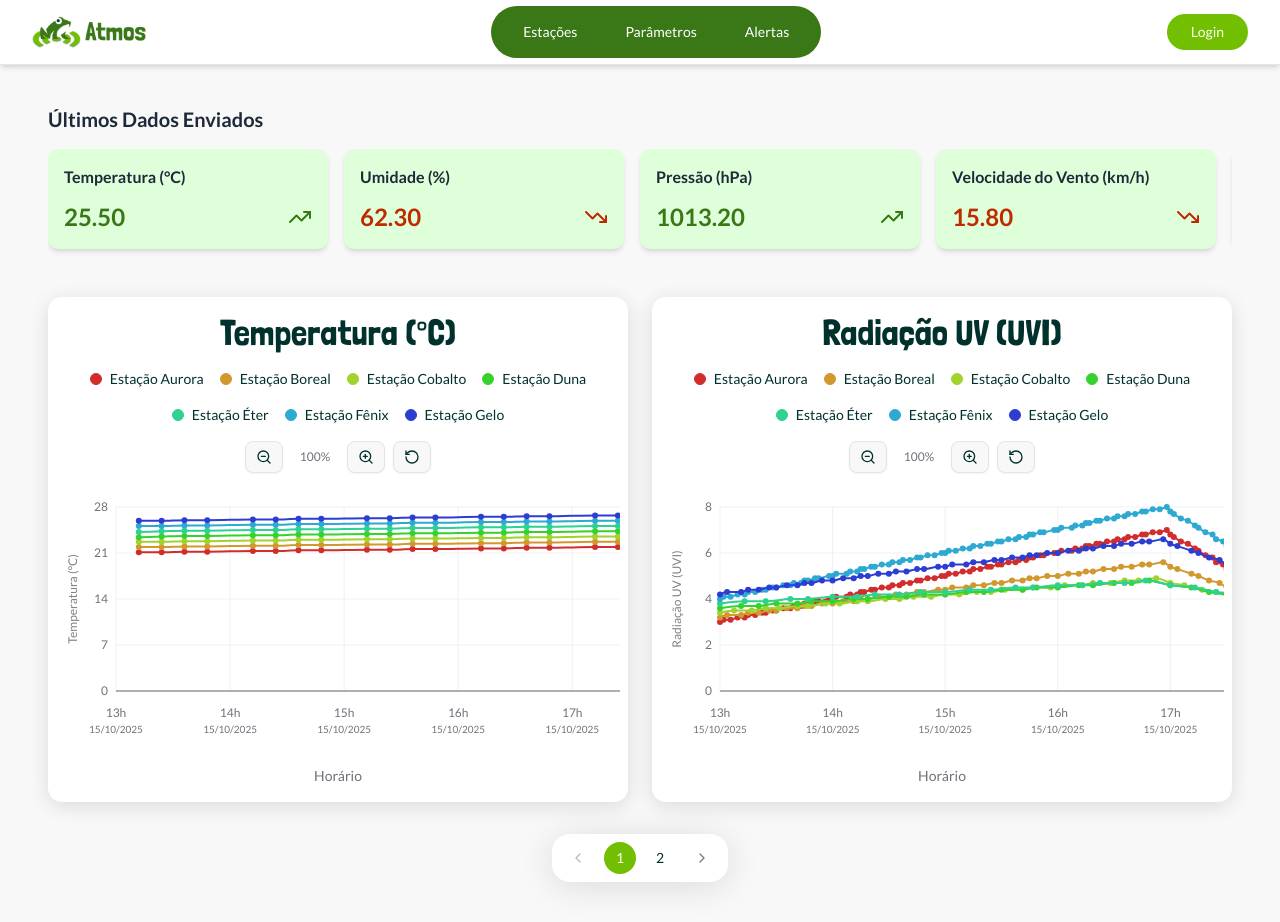
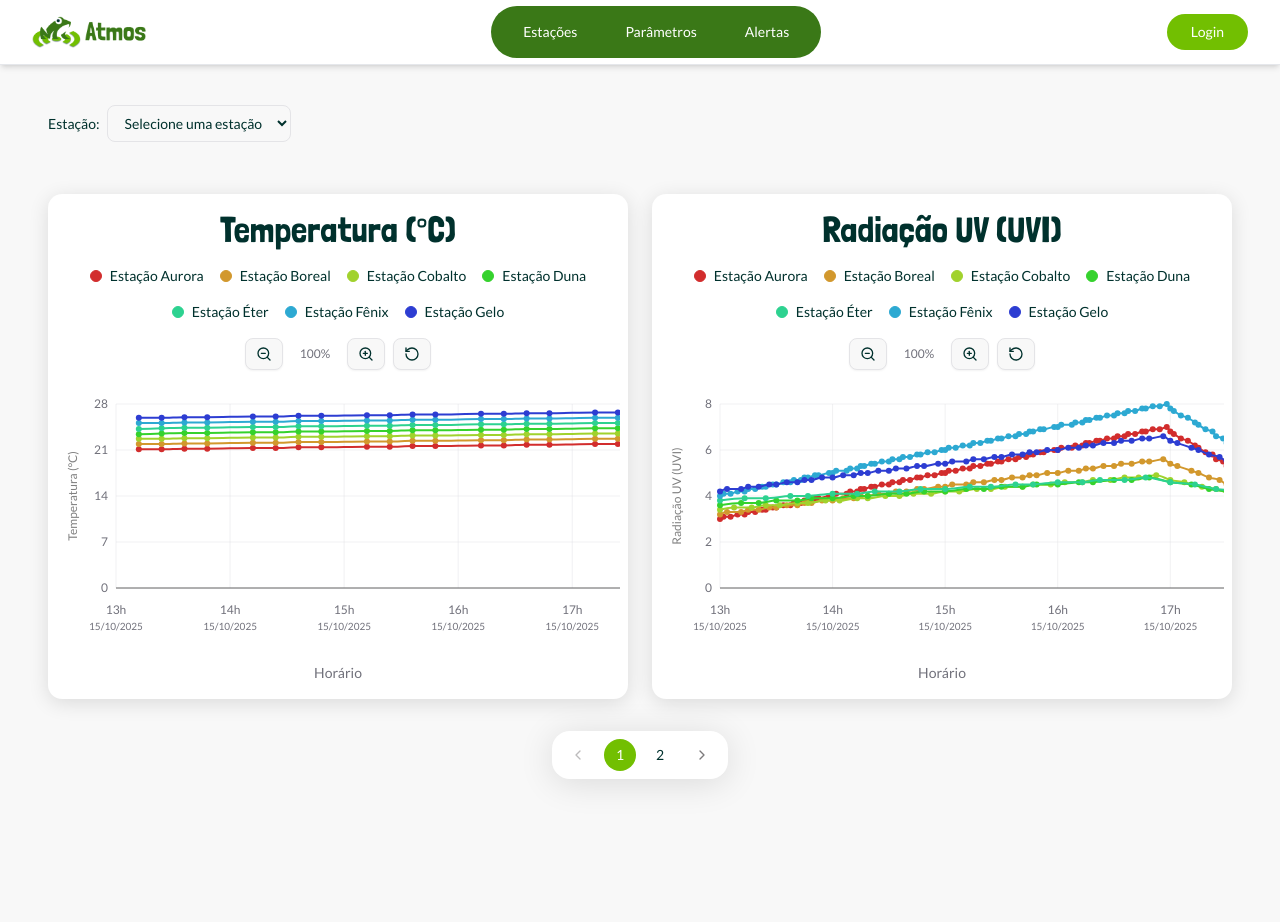
Before and after one commit to SkyFlyTeam/Atmos-frontend, a Next.js app: page /dashboard in a window 1280 px wide. After the commit the page ends 819 px from the top, so only its background shows below. Built offline with nearby package versions, Linux system fonts and the light colour scheme; a web font is replaced by a local one.

Commit message:
AT-37 fix: ajuste dos dados mockados e apresentação dos cards

```diff
--- a/package.json
+++ b/package.json
@@ -21,7 +21,7 @@
     "class-variance-authority": "^0.7.1",
     "clsx": "^2.1.1",
     "cmdk": "^1.1.1",
-    "date-fns": "^4.1.0",
+    "date-fns": "^2.30.0",
     "lucide-react": "^0.542.0",
     "next": "15.5.2",
     "postcss": "^8.5.6",
--- a/src/components/LatestDataCard/LatestDataCard.tsx
+++ b/src/components/LatestDataCard/LatestDataCard.tsx
@@ -21,12 +21,6 @@ const LatestDataCard: React.FC<LatestDataCardProps> = ({
     return null;
   };
 
-  const getTrendColor = () => {
-    if (tendencia === 'up') return '#3A7817';
-    if (tendencia === 'down') return '#BF2A01';
-    return '#666666'; // cor neutra para stable
-  };
-
   return (
     <div
       className="min-w-[280px] rounded-lg shadow-md p-4 flex flex-col justify-between"
@@ -34,7 +28,7 @@ const LatestDataCard: React.FC<LatestDataCardProps> = ({
     >
       {/* Título do parâmetro */}
       <div className="mb-3">
-        <h3 className="text-base font-semibold text-gray-800 truncate">
+        <h3 className="text-base font-semibold truncate" style={{ color: '#3A7817' }}>
           {tipo_parametro}
         </h3>
       </div>
@@ -42,10 +36,7 @@ const LatestDataCard: React.FC<LatestDataCardProps> = ({
       {/* Valor e ícone de tendência */}
       <div className="flex items-center justify-between">
         <div className="flex-1">
-          <p
-            className="text-2xl font-bold"
-            style={{ color: getTrendColor() }}
-          >
+          <p className="text-2xl font-bold" style={{ color: '#3A7817' }}>
             {ultimo_valor.toFixed(2)}
           </p>
         </div>
--- a/src/components/LatestDataCardsContainer/LatestDataCardsContainer.tsx
+++ b/src/components/LatestDataCardsContainer/LatestDataCardsContainer.tsx
@@ -1,102 +1,113 @@
-import React, { useEffect, useState } from 'react';
+import React, { useEffect, useMemo, useState } from 'react';
 import LatestDataCard from '@/components/LatestDataCard/LatestDataCard';
-import { capturaValorServices } from '@/services/capturaValorServices';
-import { LatestCapturaValor } from '@/interfaces/CapturaValor';
-import { ApiException } from '@/config/apiException';
 import styles from './LatestDataCardsContainer.module.css';
-import { mockLatestCapturaValores } from './mockLatestData'; // Dados mockados para desenvolvimento
+import mockParametros from '@/pages/dashboard/dadosMockados';
+import { format, parse } from 'date-fns';
 
-// CONFIGURAÇÃO: Altere para 'true' quando o endpoint estiver pronto
-const USE_MOCK_DATA = true;
+type LatestComputed = {
+  tipo_parametro: string;
+  ultimo_valor: number;
+  tendencia: 'up' | 'down' | 'stable';
+  datetime: string; // ISO-like in mock format
+};
 
 const LatestDataCardsContainer: React.FC = () => {
-  const [latestData, setLatestData] = useState<LatestCapturaValor[]>([]);
-  const [loading, setLoading] = useState<boolean>(true);
-  const [error, setError] = useState<string | null>(null);
+  const [selectedStation, setSelectedStation] = useState<string>('');
+  const [latestData, setLatestData] = useState<LatestComputed[]>([]);
+
+  // Lista única de estações a partir dos dados mockados
+  const stations = useMemo(() => {
+    const set = new Set<string>();
+    (mockParametros as any[]).forEach((p: any) => {
+      (p.estacoes || []).forEach((s: string) => set.add(s));
+    });
+    return Array.from(set).sort();
+  }, []);
+
+  // Os dados mockados estão no formato 'yyyy-MM-dd HH:mm'
+  const parseDt = (s: string) => parse(s, 'yyyy-MM-dd HH:mm', new Date());
 
   useEffect(() => {
-    const fetchLatestData = async () => {
-      setLoading(true);
-      setError(null);
+    if (!selectedStation) {
+      setLatestData([]);
+      return;
+    }
 
-      try {
-        if (USE_MOCK_DATA) {
-          // MODO DESENVOLVIMENTO: Usando dados mockados
-          await new Promise(resolve => setTimeout(resolve, 1000)); // Simula delay da API
-          setLatestData(mockLatestCapturaValores);
-        } else {
-          // MODO PRODUÇÃO: Usando API real
-          const result = await capturaValorServices.getLatestCapturaValores();
+    // Para cada tipo_parametro, encontrar o último dado (por datetime) da estação selecionada
+    const computed: LatestComputed[] = (mockParametros as any[]).map((p: any) => {
+      const serie = (p.dados || []).filter((d: any) => typeof d[selectedStation] === 'number');
+      if (serie.length === 0) return null;
 
-          if (result instanceof ApiException) {
-            setError(result.message);
-            setLatestData([]);
-          } else if (Array.isArray(result)) {
-            setLatestData(result);
-          } else {
-            console.error('Resposta da API não é um array:', result);
-            setError('Formato de dados inválido da API.');
-            setLatestData([]);
+      // Ordena por datetime asc e pega o último
+      const ordered = [...serie].sort((a, b) => +parseDt(a.datetime) - +parseDt(b.datetime));
+      const last = ordered[ordered.length - 1];
+      const lastVal: number = last[selectedStation];
+
+      // Encontra o último valor diferente (variação)
+      let tendencia: 'up' | 'down' | 'stable' = 'stable';
+      for (let i = ordered.length - 2; i >= 0; i--) {
+        const prevVal = ordered[i][selectedStation];
+        if (prevVal !== lastVal) {
+          tendencia = lastVal > prevVal ? 'up' : 'down';
+          break;
         }
       }
-      } catch (err) {
-        console.error('Erro ao carregar dados:', err);
-        setError('Erro ao carregar dados mais recentes.');
-        setLatestData([]);
-      } finally {
-        setLoading(false);
-      }
-    };
 
-    fetchLatestData();
-  }, []);
+      return {
+        tipo_parametro: p.tipo_parametro as string,
+        ultimo_valor: lastVal,
+        tendencia,
+        datetime: last.datetime as string,
+      } satisfies LatestComputed;
+    }).filter(Boolean) as LatestComputed[];
 
-  if (loading) {
-    return (
-      <div className="w-full py-4">
-        <div className="flex gap-4 overflow-x-auto pb-2">
-          {[1, 2, 3, 4].map((i) => (
-            <div
-              key={i}
-              className="min-w-[280px] h-32 rounded-lg animate-pulse"
-              style={{ backgroundColor: '#E5E5E5' }}
-            />
-          ))}
-        </div>
-      </div>
-    );
-  }
+    // Ordena por nome de parâmetro para consistência
+    computed.sort((a, b) => a.tipo_parametro.localeCompare(b.tipo_parametro));
+    setLatestData(computed);
+  }, [selectedStation]);
 
-  if (error) {
-    return (
-      <div className="w-full py-4">
-        <div className="bg-red-100 border border-red-400 text-red-700 px-4 py-3 rounded">
-          <p className="font-medium">Erro ao carregar dados</p>
-          <p className="text-sm">{error}</p>
-        </div>
-      </div>
-    );
-  }
-
-  if (latestData.length === 0) {
-    return (
-      <div className="w-full py-4">
-        <div className="bg-yellow-100 border border-yellow-400 text-yellow-700 px-4 py-3 rounded">
-          <p className="font-medium">Nenhum dado disponível</p>
-          <p className="text-sm">Não há dados de captura recentes para exibir.</p>
-        </div>
-      </div>
-    );
-  }
+  // Calcula o timestamp "Atualizado em" como o mais recente entre os exibidos
+  const updatedAt: Date | null = latestData.length
+    ? latestData.map(d => parseDt(d.datetime)).reduce((max, dt) => (dt > max ? dt : max))
+    : null;
 
   return (
     <div className="w-full py-4">
-      <h2 className="text-xl font-bold mb-4 text-gray-800">
-        Últimos Dados Enviados
-      </h2>
+      {/* Filtro de estação (sempre visível) */}
+      <div className="flex items-center gap-2 mb-3">
+        <label htmlFor="station" className="text-sm text-[#00312D]">Estação:</label>
+        <select
+          id="station"
+          value={selectedStation}
+          onChange={(e) => setSelectedStation(e.target.value)}
+          className="border rounded-md px-3 py-2 text-sm"
+        >
+          <option value="">Selecione uma estação</option>
+          {stations.map(s => (
+            <option key={s} value={s}>{s}</option>
+          ))}
+        </select>
+      </div>
 
+      {/* Título, atualizado em e cards só aparecem após escolher a estação */}
+      {selectedStation && (
+        <>
+          <div className="mb-3">
+            <h2 className="font-londrina text-[40px] leading-tight text-[#00312D]">Últimos dados</h2>
+            {updatedAt && (
+              <p className="text-sm mt-1" style={{ color: '#ADADAD' }}>
+                {`Atualizado em ${format(updatedAt, "dd/MM/yyyy 'às' HH'h'mm")}`}
+              </p>
+            )}
+          </div>
+
+          {latestData.length === 0 ? (
+            <div className="bg-yellow-100 border border-yellow-400 text-yellow-700 px-4 py-3 rounded">
+              Nenhum dado disponível para a estação selecionada.
+            </div>
+          ) : (
             <div className={`flex gap-4 overflow-x-auto pb-2 ${styles['scrollbar-thin']}`}>
-        {Array.isArray(latestData) && latestData.map((data, index) => (
+              {latestData.map((data, index) => (
                 <LatestDataCard
                   key={`${data.tipo_parametro}-${index}`}
                   tipo_parametro={data.tipo_parametro}
@@ -105,6 +116,9 @@ const LatestDataCardsContainer: React.FC = () => {
                 />
               ))}
             </div>
+          )}
+        </>
+      )}
     </div>
   );
 };
--- a/src/components/LatestDataCardsContainer/mockLatestData.ts
+++ /dev/null
@@ -1,70 +0,0 @@
-import { LatestCapturaValor } from "@/interfaces/CapturaValor";
-
-/**
- * Dados mockados para teste do componente LatestDataCardsContainer
- * Use este arquivo temporariamente caso o endpoint da API ainda não esteja disponível
- *
- * Para usar:
- * 1. Importe este arquivo no componente LatestDataCardsContainer
- * 2. Substitua a chamada da API por: setLatestData(mockLatestCapturaValores)
- * 3. Comente a chamada: capturaValorServices.getLatestCapturaValores()
- */
-
-export const mockLatestCapturaValores: LatestCapturaValor[] = [
-  {
-    tipo_parametro: "Temperatura (°C)",
-    ultimo_valor: 25.5,
-    valor_anterior: 24.8,
-    datetime: "2025-10-20T14:30:00",
-    tendencia: "up"
-  },
-  {
-    tipo_parametro: "Umidade (%)",
-    ultimo_valor: 62.3,
-    valor_anterior: 65.1,
-    datetime: "2025-10-20T14:28:00",
-    tendencia: "down"
-  },
-  {
-    tipo_parametro: "Pressão (hPa)",
-    ultimo_valor: 1013.2,
-    valor_anterior: 1012.8,
-    datetime: "2025-10-20T14:25:00",
-    tendencia: "up"
-  },
-  {
-    tipo_parametro: "Velocidade do Vento (km/h)",
-    ultimo_valor: 15.8,
-    valor_anterior: 18.2,
-    datetime: "2025-10-20T14:32:00",
-    tendencia: "down"
-  },
-  {
-    tipo_parametro: "Precipitação (mm)",
-    ultimo_valor: 2.4,
-    valor_anterior: 0.8,
-    datetime: "2025-10-20T14:29:00",
-    tendencia: "up"
-  },
-  {
-    tipo_parametro: "Radiação Solar (W/m²)",
-    ultimo_valor: 450.5,
-    valor_anterior: 430.2,
-    datetime: "2025-10-20T14:31:00",
-    tendencia: "up"
-  },
-  {
-    tipo_parametro: "CO2 (ppm)",
-    ultimo_valor: 405.2,
-    valor_anterior: 408.6,
-    datetime: "2025-10-20T14:27:00",
-    tendencia: "down"
-  },
-  {
-    tipo_parametro: "PM2.5 (µg/m³)",
-    ultimo_valor: 18.5,
-    valor_anterior: 18.5,
-    datetime: "2025-10-20T14:26:00",
-    tendencia: "stable"
-  }
-];
```
Also changed, not shown: 1 other file (tests, documents, lock files or other folders). Lines whose indentation alone changed are shown as unchanged.
